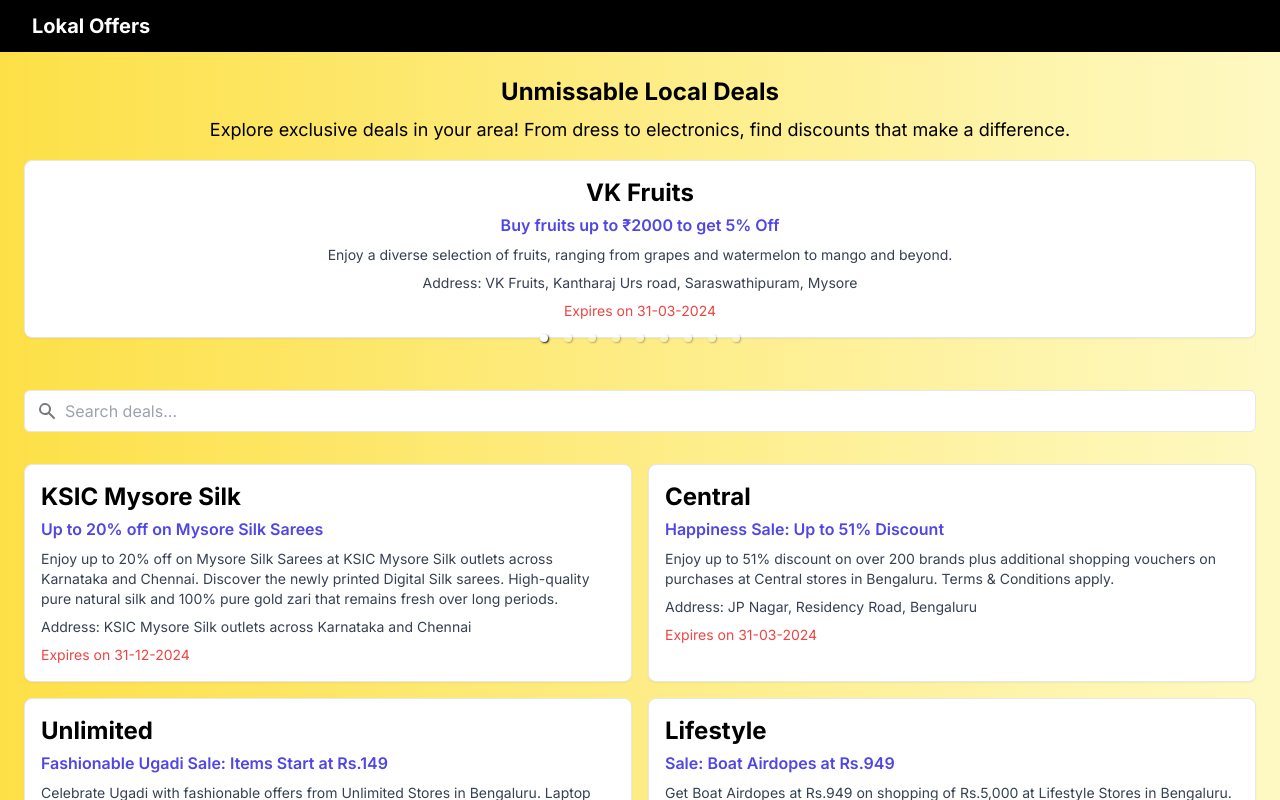
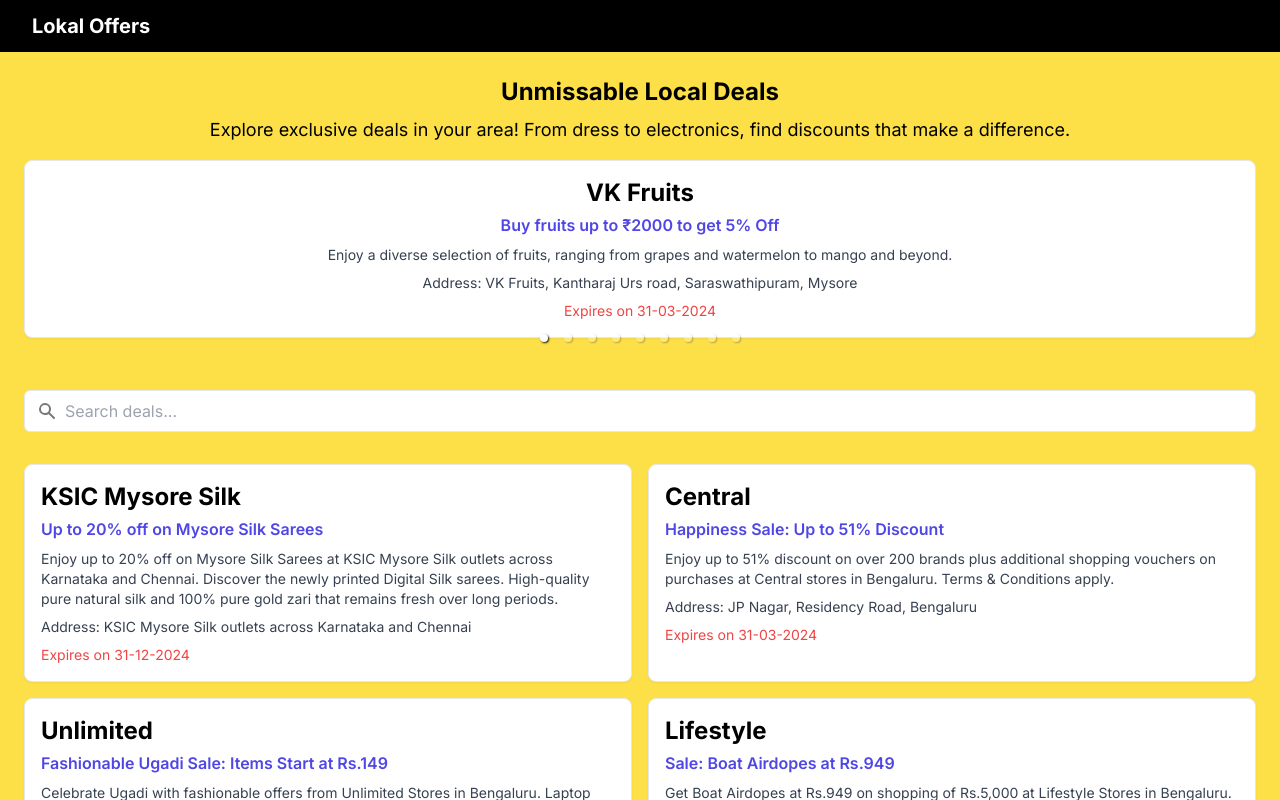
Before and after one commit to basavaraja-v/lokaloffers, a Next.js app: page / in a window 1280 px wide. Shown: the top 800 px of the page. Built offline with nearby package versions, Linux system fonts and the light colour scheme; no server answers.

Commit message:
text color on dark

```diff
--- a/src/app/page.tsx
+++ b/src/app/page.tsx
@@ -190,7 +190,7 @@
         <meta name="description" content="Discover amazing deals and offers near you with Lokal Offers. Save big on shopping, dining, and more." />
       </Head>
       <Header />
-      <main className="flex flex-col items-center justify-center p-6 container mx-auto bg-gradient-to-r from-yellow-300 to-yellow-100">
+      <main className="flex flex-col items-center justify-center p-6 container mx-auto bg-gradient-to-r from-yellow-300 to-yellow-300">
 
         {/* First Row with Carousel */}
         <div className="w-full ">
```
